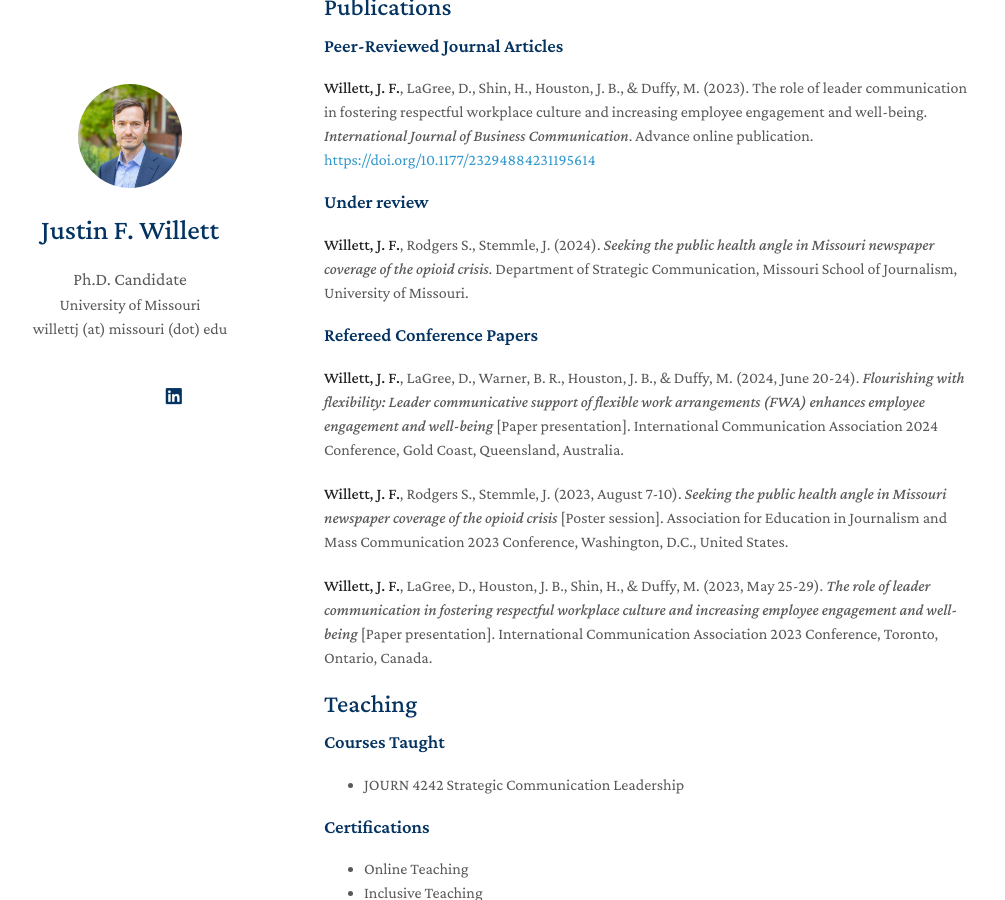
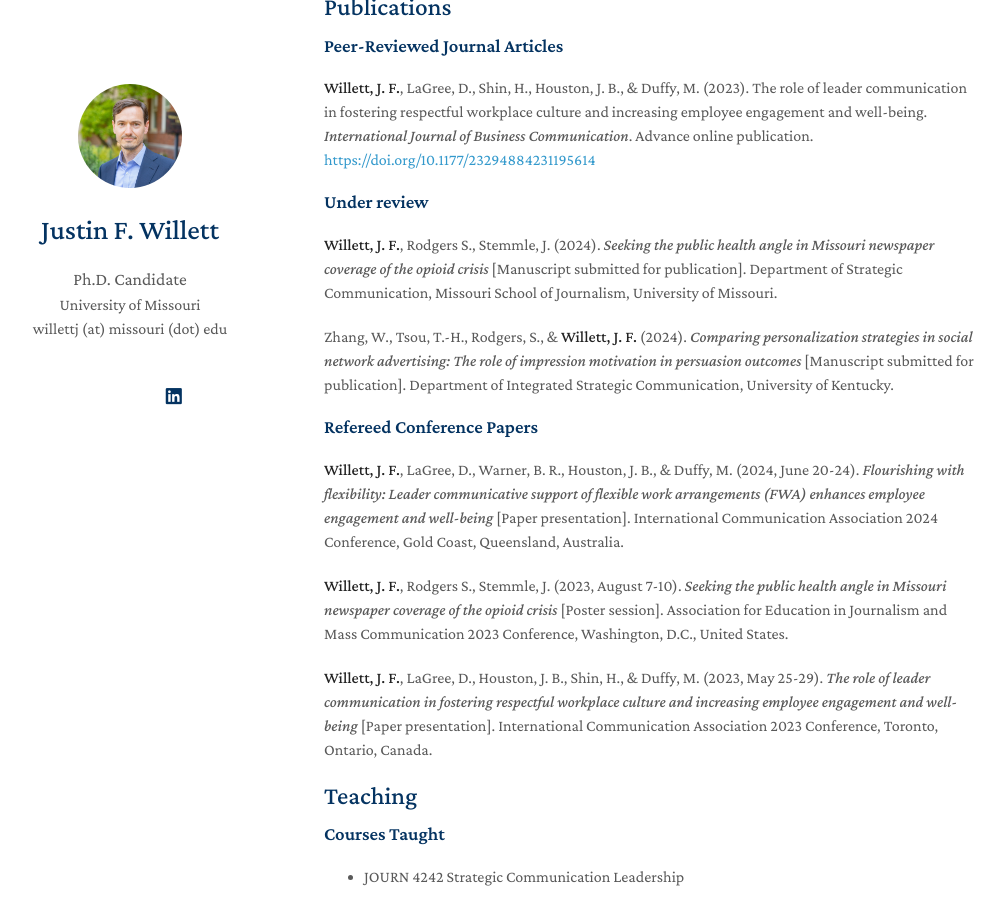
Before and after one commit to willettjf/willettjf.github.io, a Jekyll site: the page built from index.md, in a window 1280 px wide and 900 px high, scrolled down 414 px. Shown: the whole window, without its empty margins (146-1151 px from the left). Built offline with Jekyll 4.4.1, drawn with Linux system fonts in a browser that asks for light colours; nearby versions of some CDN libraries; a style sheet for code colours, icons or effects is not loaded; our own code applies the rules of GitHub Pages for plain Markdown files.

Commit message:
Update index.md
Added under review publications

```diff
--- a/index.md
+++ b/index.md
@@ -24,7 +24,11 @@ I am a Ph.D. Candidate at the University of Missouri School of Journalism.  My e
 
 ### Under review
 
-**Willett, J. F.**, Rodgers S., Stemmle, J. (2024). _Seeking the public health angle in Missouri newspaper coverage of the opioid crisis_. Department of Strategic Communication, Missouri School of Journalism, University of Missouri.
+<!---**Willett, J. F.**, LaGree, D., Warner, B. R., Houston, J. B., & Duffy, M. (2024). _Flourishing with flexibility: Leader communicative support of flexible work arrangements (FWA) enhances employee engagement and well-being_ [Manuscript submitted for publication]. Department of Strategic Communication, Missouri School of Journalism, University of Missouri.--->
+
+**Willett, J. F.**, Rodgers S., Stemmle, J. (2024). _Seeking the public health angle in Missouri newspaper coverage of the opioid crisis_ [Manuscript submitted for publication]. Department of Strategic Communication, Missouri School of Journalism, University of Missouri.
+
+Zhang, W., Tsou, T.-H., Rodgers, S., & **Willett, J. F.** (2024). _Comparing personalization strategies in social network advertising: The role of impression motivation in persuasion outcomes_ [Manuscript submitted for publication]. Department of Integrated Strategic Communication, University of Kentucky.
 
 ### Refereed Conference Papers
 
```
